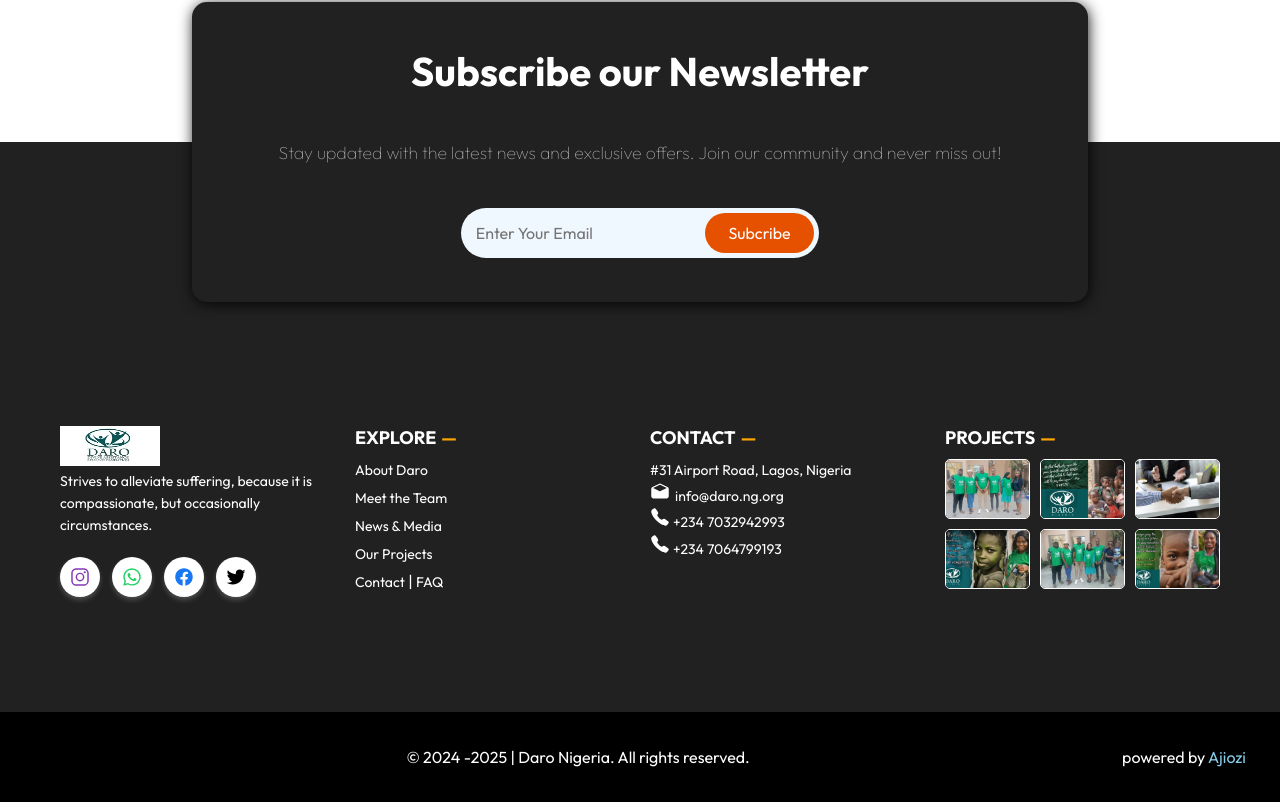
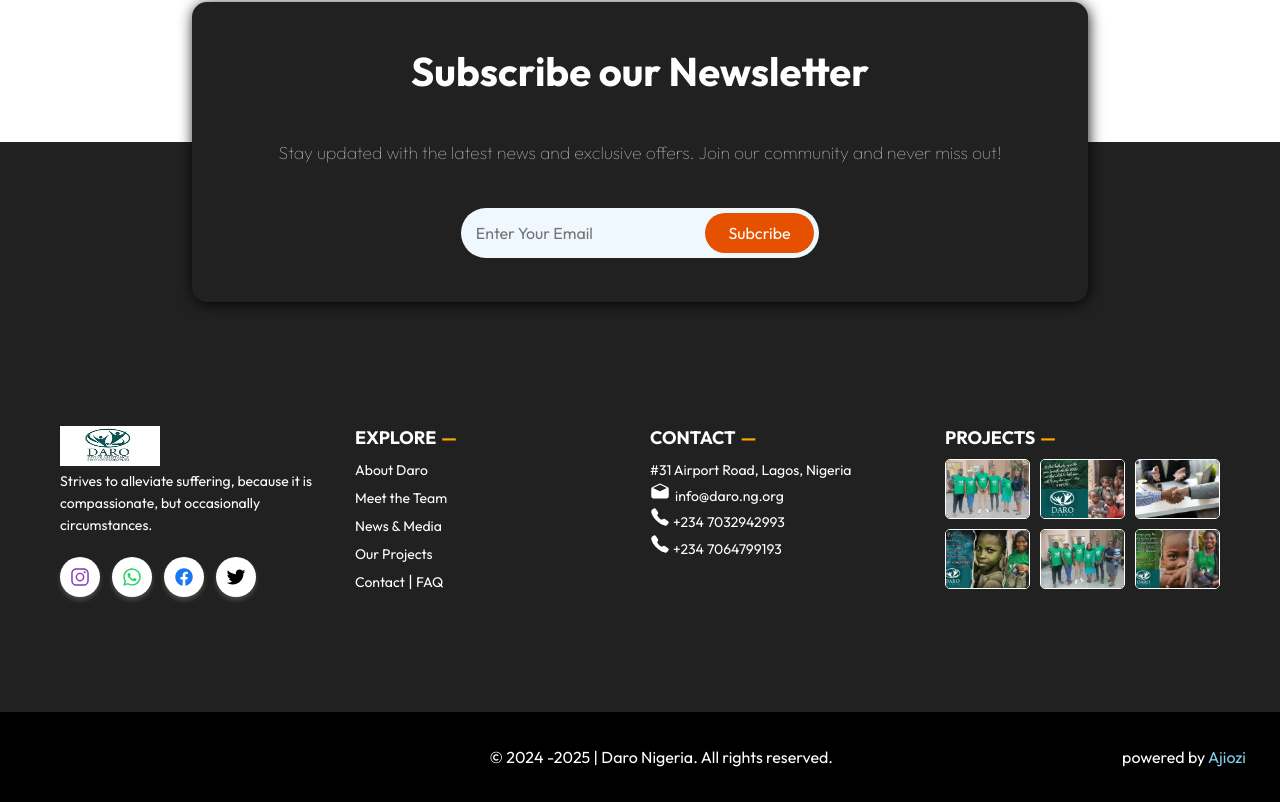
Before and after one commit to Ajioz/daro, a Next.js app: page / in a window 1280 px wide. Shown: the part 4621-5423 px from the top of the page. Built offline with nearby package versions, Linux system fonts and the light colour scheme; no server answers.

Commit message:
updated whataapp

```diff
--- a/components/Layout/Footer.module.css
+++ b/components/Layout/Footer.module.css
@@ -223,6 +223,7 @@
   width: 85%;
   text-align: center;
   font-size: 1rem;
+  padding-left: 13%;
   color: #fff;
 }
 
@@ -273,5 +274,6 @@
     font-size: 1rem;
     color: #fff;
     margin-bottom: 10px;
+    padding-left: 0;
   }
 }
--- a/components/Layout/footer.js
+++ b/components/Layout/footer.js
@@ -41,7 +41,7 @@ const Footer = () => {
               </li>
               <li>
                 <Link
-                  href="whatsapp://send?text=Hello, I am interested in learning more about your NGO. Could you please provide more details?&phone=+234xxxxxxxx"
+                  href="whatsapp://send?text=Hello, I am interested in learning more about your NGO. Could you please provide more details?&phone=+2347032942993"
                   target="_blank"
                 >
                   <IoLogoWhatsapp size={20} />
```
